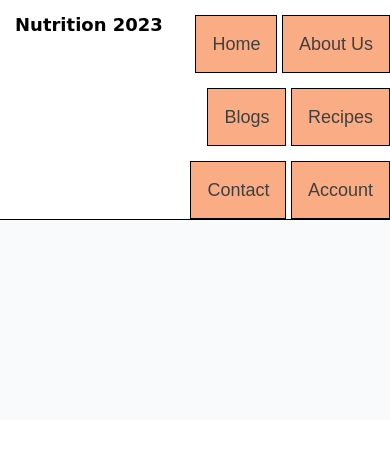
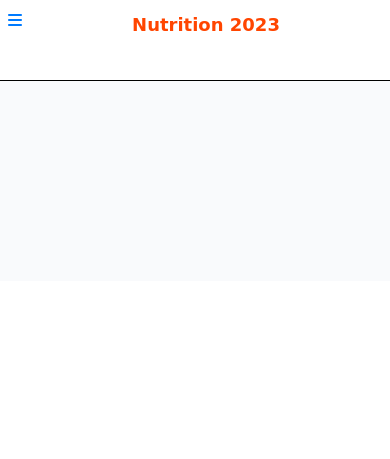
Before and after one commit to hughes84/my-blog-pp4, a Django app: page /posts/ in a window 390 px wide. Shown: the top 459 px of the page. Run offline with Django 3.2, Linux system fonts and the light colour scheme; data that the repository does not hold is empty; some libraries are stand-ins or nearby versions.

Commit message:
Add fontawesome and dropdown menu for navigation on smaller screens

```diff
--- a/templates/base.html
+++ b/templates/base.html
@@ -18,7 +18,7 @@
     <script src="https://cdn.jsdelivr.net/npm/popper.js@1.16.0/dist/umd/popper.min.js" integrity="sha384-Q6E9RHvbIyZFJoft+2mJbHaEWldlvI9IOYy5n3zV9zzTtmI3UksdQRVvoxMfooAo" crossorigin="anonymous"></script>
     <script src="https://stackpath.bootstrapcdn.com/bootstrap/4.4.1/js/bootstrap.min.js" integrity="sha384-wfSDF2E50Y2D1uUdj0O3uMBJnjuUD4Ih7YwaYd1iqfktj0Uod8GCExl3Og8ifwB6" crossorigin="anonymous"></script>
     <script src="//cdnjs.cloudflare.com/ajax/libs/jquery/3.2.1/jquery.min.js"></script>
-
+    <script src="https://kit.fontawesome.com/a43a70dddd.js" crossorigin="anonymous"></script>
     <title>Nutrition Blog</title>
 </head>
 
@@ -28,7 +28,45 @@
 
     <nav class="main-navigation">
 
-        <ul class="nav-list">
+        <div class="d-flex d-sm-flex d-lg-none list-inline-item dropdown my-auto mr-2">
+            <a aria-label="menu icon link" class="text-black m-2" href="#" id="user-options" data-toggle="dropdown" aria-haspopup="true"
+                aria-expanded="false">
+                <div class="settings-cog ">
+                    <i class="fa-solid fa-bars"></i>
+                </div>
+            </a>
+                <a class="navbar-brand mx-auto" href="{% url 'home' %}">Nutrition 2023</a>
+            <!-- settings drop down -->
+            <div class="dropdown-menu dropdown-menu-right p-0" aria-labelledby="user-options">
+                <li class="nav-list-item">
+                    <a class="nav-link active" aria-current="page" href="{% url 'home' %}">Home</a>
+                </li>
+                <li class="nav-list-item">
+                    <a href="{% url 'aboutus' %}" class="nav-link">About Us</a>
+                </li>
+                <li class="nav-list-item">
+                    <a href="{% url 'posts' %}" class="nav-link">Blogs</a>
+                </li>
+                <li class="nav-list-item">
+                    <a href="{% url 'recipes' %}" class="nav-link">Recipes</a>
+                </li>
+                <li class="nav-list-item">
+                    <a href="{% url 'contact' %}" class="nav-link">Contact</a>
+                </li>
+                <li class="nav-item">
+                    <a class="nav-link" href="{% url 'account_logout' %}">Logout</a>
+                </li>
+                <li class="nav-item">
+                    <a class="nav-link" href="{% url 'account_signup' %}">Register</a>
+                </li>
+                <li class="nav-item">
+                    <a class="nav-link" href="{% url 'account_login' %}">Login</a>
+                </li>
+                </div>
+            </div>
+        </div>
+
+        <ul class="nav-list d-none d-sm-none d-lg-flex">
             <li class="navbar-header">
                 <a class="navbar-brand" href="{% url 'home' %}">Nutrition 2023</a>
             </li>
```
